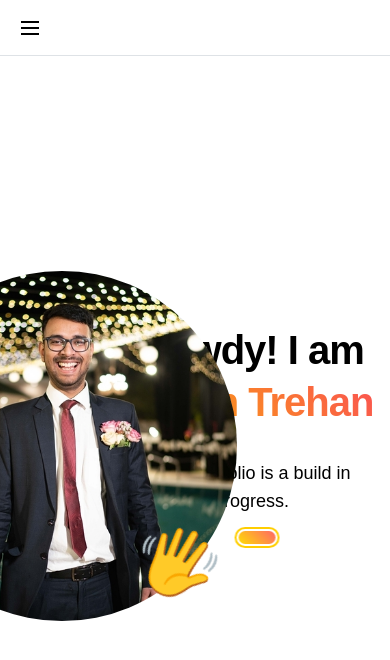
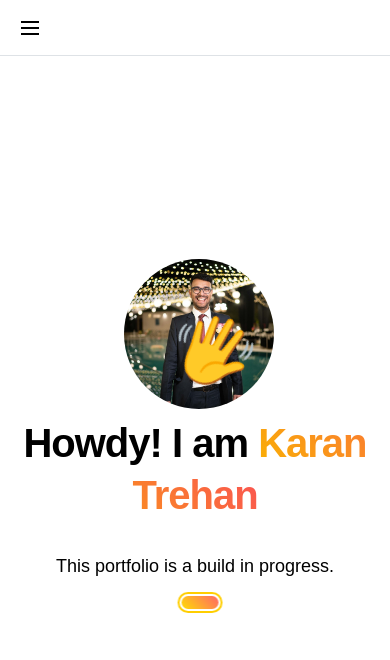
Before and after one commit to karantrehan3/karantrehan3.github.io, a React (Vite) app: page /#/home in a window 390 px wide. Shown: the top 660 px of the page. Built offline with nearby package versions, Linux system fonts and the light colour scheme.

Commit message:
Made the website mobile responsive

```diff
--- a/src/components/UserAvatar/UserAvatar.module.css
+++ b/src/components/UserAvatar/UserAvatar.module.css
@@ -20,3 +20,25 @@
 .transparent {
     --indicator-color: transparent;
 }
+
+.avatar {
+    width: 350px;
+    height: 350px;
+    transition: width 0.3s ease, height 0.3s ease;
+}
+
+@media (max-width: 768px) {
+    .avatar {
+        width: 200px;
+        height: 200px;
+        transition: width 0.3s ease, height 0.3s ease;
+    }
+}
+
+@media (max-width: 480px) {
+    .avatar {
+        width: 150px;
+        height: 150px;
+        transition: width 0.3s ease, height 0.3s ease;
+    }
+}
--- a/src/components/UserAvatar/UserAvatar.tsx
+++ b/src/components/UserAvatar/UserAvatar.tsx
@@ -14,7 +14,7 @@ export function UserAvatar() {
         withBorder={false}
         className={classes.transparent}
       >
-        <Avatar src={DP} size="350" />
+        <Avatar src={DP} className={classes.avatar} />
       </Indicator>
     </div>
   );
--- a/src/components/Welcome/Welcome.module.css
+++ b/src/components/Welcome/Welcome.module.css
@@ -1,9 +1,12 @@
 .title {
   text-align: center;
   color: light-dark(var(--mantine-color-black), var(--mantine-color-white));
-  font-size: rem(100px);
+  font-size: clamp(2rem, 5vw + 1rem, 6rem);
   font-weight: 900;
-  letter-spacing: rem(-2px);
+  letter-spacing: clamp(-0.5rem, -1vw, -2rem);
+  transition: font-size 0.3s ease, letter-spacing 0.3s ease;
+  word-wrap: break-word;
+  overflow-wrap: break-word;
 
   @media (max-width: $mantine-breakpoint-md) {
     font-size: rem(50px);
--- a/src/pages/Contact/Contact.module.css
+++ b/src/pages/Contact/Contact.module.css
@@ -9,6 +9,7 @@
     justify-content: space-between;
     align-items: center;
     flex-grow: 1;
+    transition: all 0.5s ease;
 }
 
 .left {
@@ -22,3 +23,29 @@
     max-width: 50%;
     margin: 0 auto;
 }
+
+@media (max-width: 768px) {
+    .container {
+        flex-direction: column;
+        justify-content: flex-start;
+        gap: 10px;
+    }
+
+    .left, .right {
+        max-width: 100%;
+        transition: all 0.5s ease;
+    }
+
+    .left {
+        width: 80%;
+        order: 1;
+        margin-top: 5%;
+    }
+
+    .right {
+        width: 90%;
+        order: 2;
+        margin-top: 5%;
+        margin-bottom: 0;
+    }
+}
--- a/src/pages/Home/Home.module.css
+++ b/src/pages/Home/Home.module.css
@@ -26,3 +26,14 @@
     align-items: center;
     margin-right: 1%;
 }
+
+@media (max-width: 768px) {
+    .content {
+        flex-direction: column;
+        justify-content: center;
+    }
+
+    .left, .right {
+        width: 100%;
+    }
+}
```
